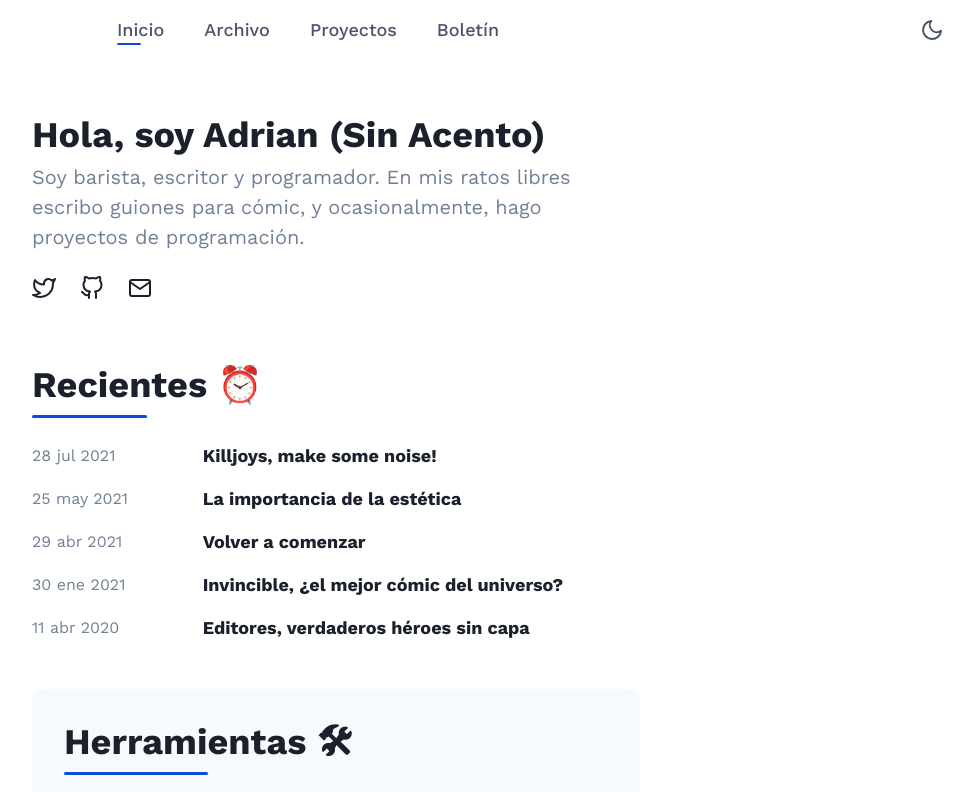
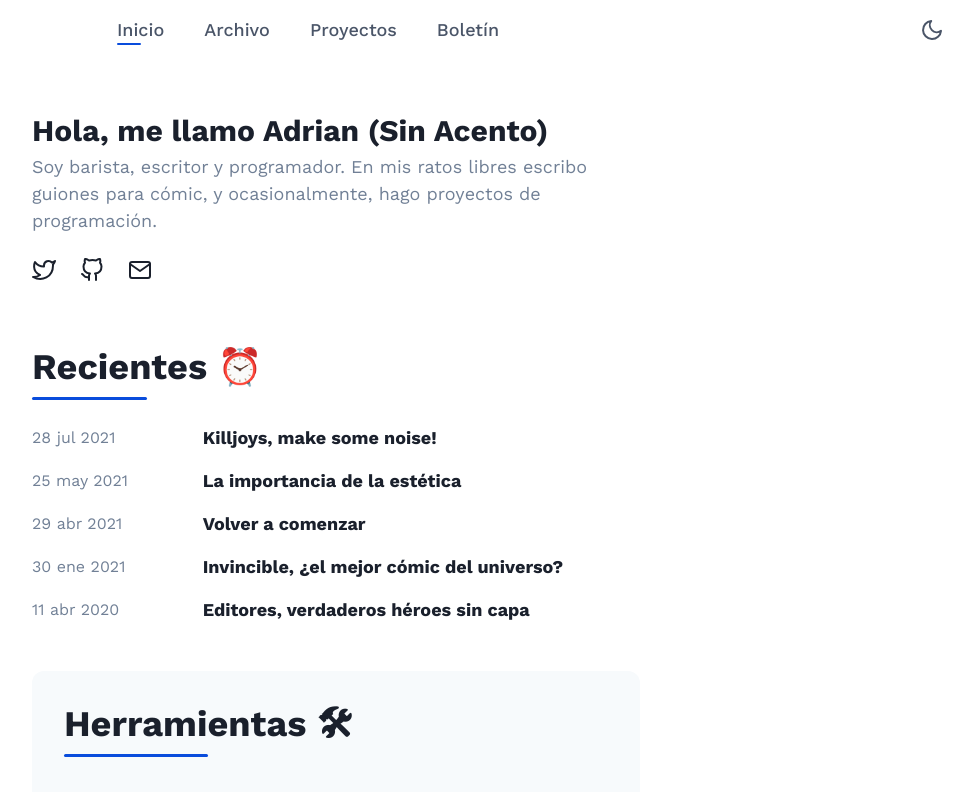
Before and after one commit to adrrian17/v2, a Next.js app: page / in a window 1280 px wide. Shown: the top 792 px of the page, without its empty margins (304-1277 px from the left). Built offline with nearby package versions, Linux system fonts and the light colour scheme.

Commit message:
Make some changes again to the intro text

```diff
--- a/src/components/general/Intro.jsx
+++ b/src/components/general/Intro.jsx
@@ -16,11 +16,11 @@ export default function Intro() {
       <Text
         color={useColorModeValue('gray.800', 'whiteAlpha.900')}
         fontWeight={700}
-        fontSize={'4xl'}
+        fontSize={'3xl'}
       >
-        Hola, soy Adrian (Sin Acento)
+        Hola, me llamo Adrian (Sin Acento)
       </Text>
-      <Text color={useColorModeValue('gray.500', 'gray.400')} fontSize={'xl'}>
+      <Text color={useColorModeValue('gray.500', 'gray.400')} fontSize={'lg'}>
         Soy barista, escritor y programador. En mis ratos libres escribo guiones
         para cómic, y ocasionalmente, hago proyectos de programación.
       </Text>
```
